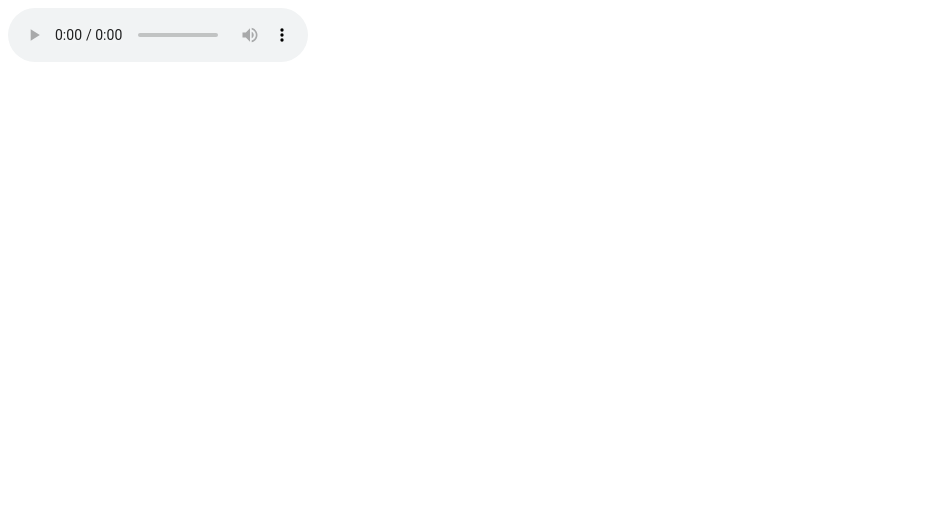
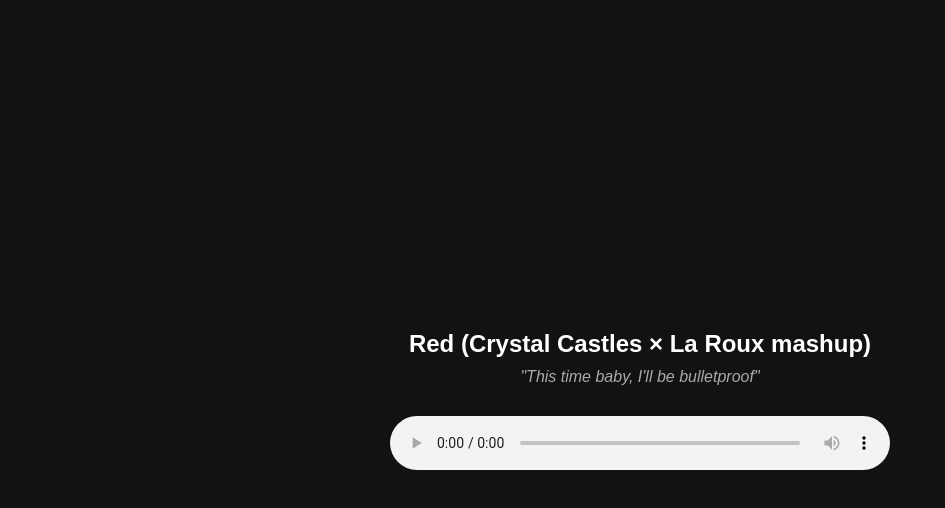
Before and after one commit to xanatana01-hub/Music, a plain HTML site: page index.html in a window 1280 px wide. Shown: the whole page, without its empty margins (0-945 px from the left). Drawn offline with Linux system fonts and the light colour scheme.

Commit message:
Update index.html

```diff
--- a/index.html
+++ b/index.html
@@ -1,11 +1,55 @@
 <!DOCTYPE html>
 <html>
 <head>
-    <title>Моя песня</title>
+    <title>Red - Crystal Castles × La Roux (mashup)</title>
+    <meta name="viewport" content="width=device-width, initial-scale=1.0">
+    <style>
+        body {
+            display: flex;
+            flex-direction: column; /* Чтобы текст и плеер стояли друг под другом */
+            justify-content: center;
+            align-items: center;
+            height: 100vh;
+            background-color: #121212; /* Темный фон */
+            margin: 0;
+            font-family: sans-serif;
+            text-align: center;
+            padding: 20px;
+            box-sizing: border-box;
+        }
+
+        .title {
+            color: #ffffff;
+            font-size: 24px;
+            margin-bottom: 10px;
+            font-weight: bold;
+        }
+
+        .subtitle {
+            color: #aaaaaa;
+            font-style: italic;
+            font-size: 16px;
+            margin-bottom: 30px;
+            max-width: 90%;
+        }
+
+        audio {
+            width: 90%; /* Плеер на 90% ширины экрана */
+            max-width: 500px;
+            outline: none;
+        }
+    </style>
 </head>
 <body>
+
+    <!-- Блок с текстом -->
+    <div class="title">Red (Crystal Castles × La Roux mashup)</div>
+    <div class="subtitle">"This time baby, I'll be bulletproof"</div>
+
+    <!-- Сам плеер -->
     <audio autoplay controls>
         <source src="2_5206522779716858507.mp3" type="audio/mpeg">
     </audio>
+
 </body>
 </html>
```
